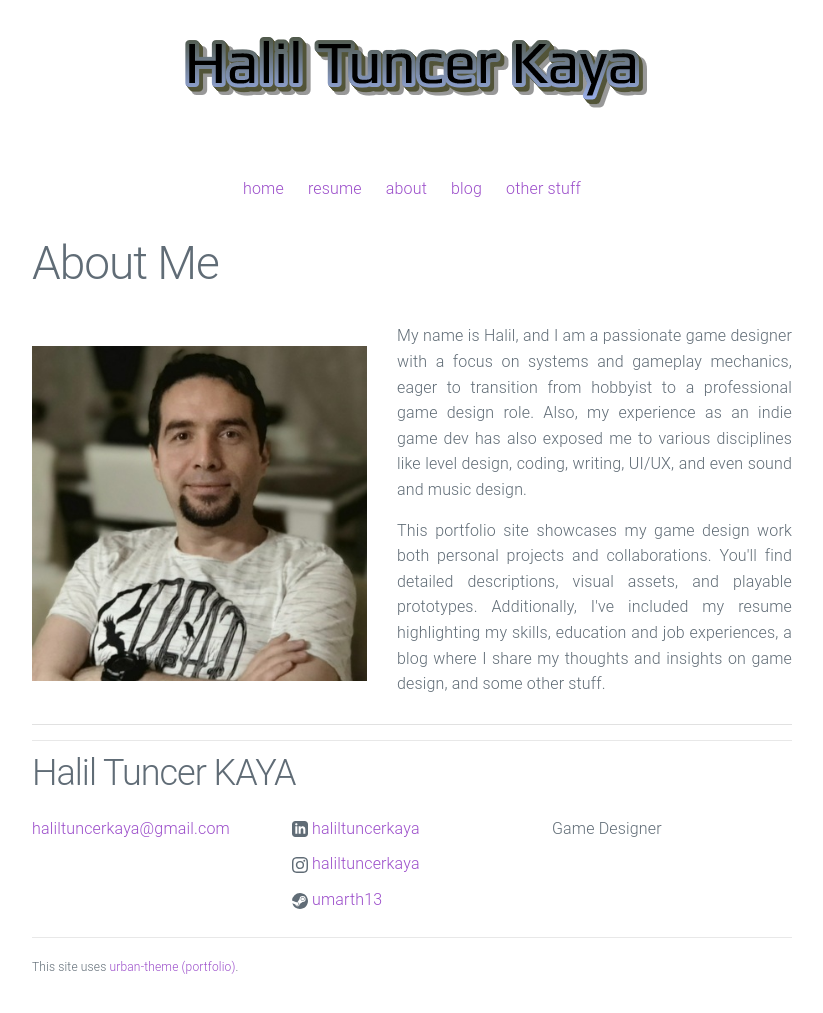
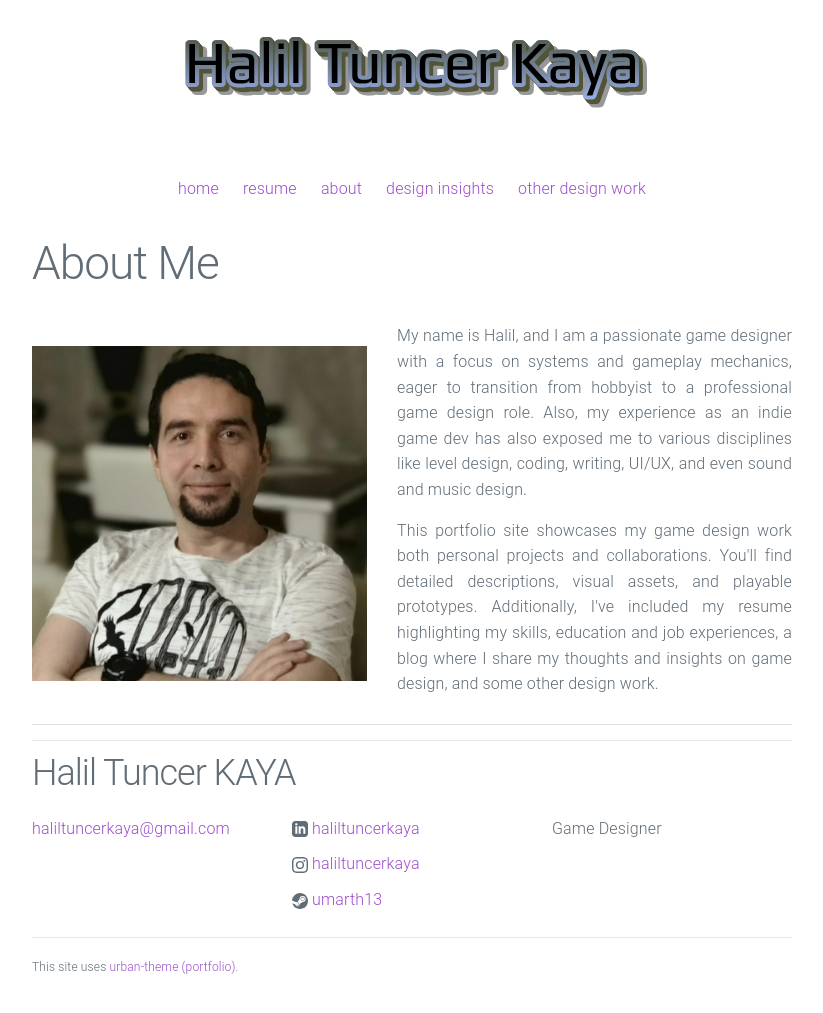
Before and after one commit to haliltuncerkaya/haliltuncerkaya.github.io, a Jekyll site: the page built from about.md, in a window 1280 px wide. Shown: the whole page, without its empty margins (228-1051 px from the left). Built offline with Jekyll 4.4.1, drawn with Linux system fonts in a browser that asks for light colours.

Commit message:
Slight hanges to header.html and about.md

```diff
--- a/_includes/header.html
+++ b/_includes/header.html
@@ -6,8 +6,8 @@
       <li class="nav-item"><a href="{{ site.baseurl }}/">home</a></li>
 	  <li class="nav-item"><a href="{{ site.baseurl }}/resume/">resume</a></li>
       <li class="nav-item"><a href="{{ site.baseurl }}/about/">about</a></li>
-	  <li class="nav-item"><a href="{{ site.baseurl }}/blog/">blog</a></li>
-	  <li class="nav-item"><a href="{{ site.baseurl }}/otherstuff/">other stuff</a></li>
+	  <li class="nav-item"><a href="{{ site.baseurl }}/blog/">design insights</a></li>
+	  <li class="nav-item"><a href="{{ site.baseurl }}/otherstuff/">other design work</a></li>
     </ul>
   </nav>
 
--- a/about.md
+++ b/about.md
@@ -19,7 +19,7 @@ permalink: /about/
 				My name is Halil, and I am a passionate game designer with a focus on systems and gameplay mechanics, eager to transition from hobbyist to a professional game design role. Also, my experience as an indie game dev has also exposed me to various disciplines like level design, coding, writing, UI/UX, and even sound and music design.
             </p>
 			<p>
-				This portfolio site showcases my game design work both personal projects and collaborations. You'll find detailed descriptions, visual assets, and playable prototypes. Additionally, I've included my resume highlighting my skills, education and job experiences, a blog where I share my thoughts and insights on game design, and some other stuff.
+				This portfolio site showcases my game design work both personal projects and collaborations. You'll find detailed descriptions, visual assets, and playable prototypes. Additionally, I've included my resume highlighting my skills, education and job experiences, a blog where I share my thoughts and insights on game design, and some other design work.
 			</p>
         </td>
     </tr>
```
